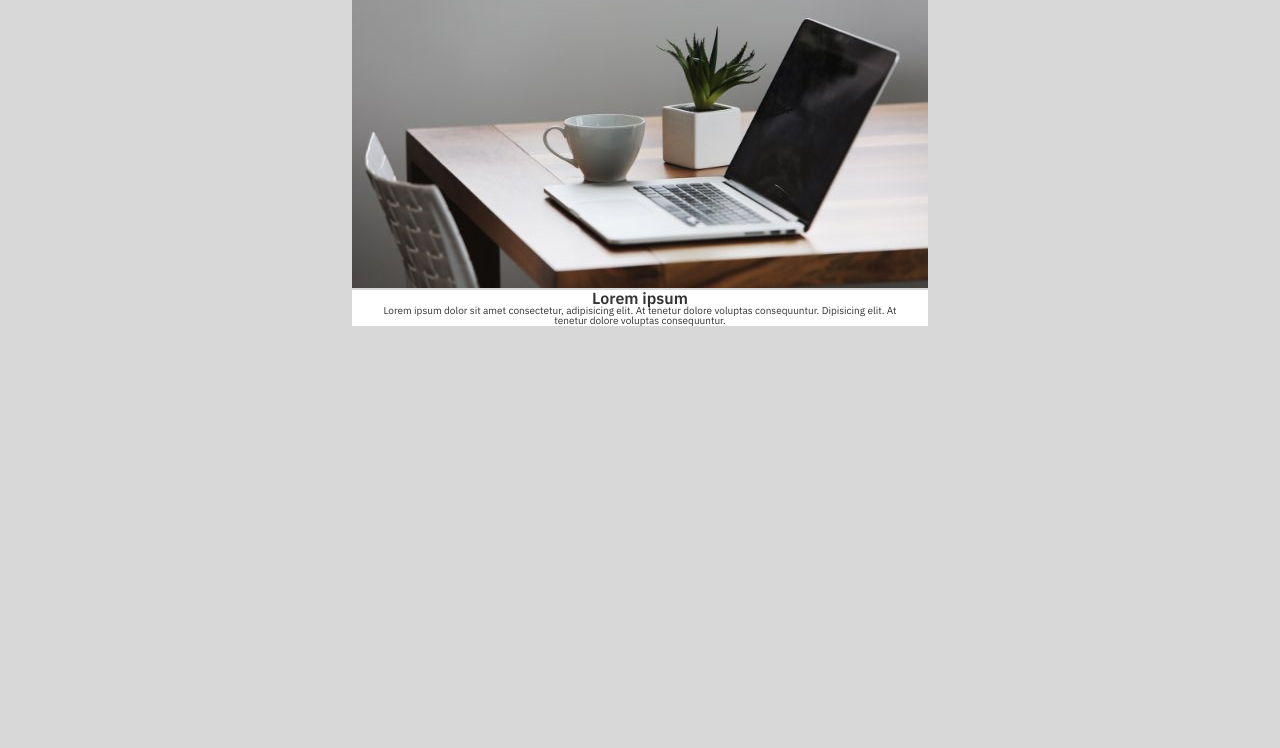
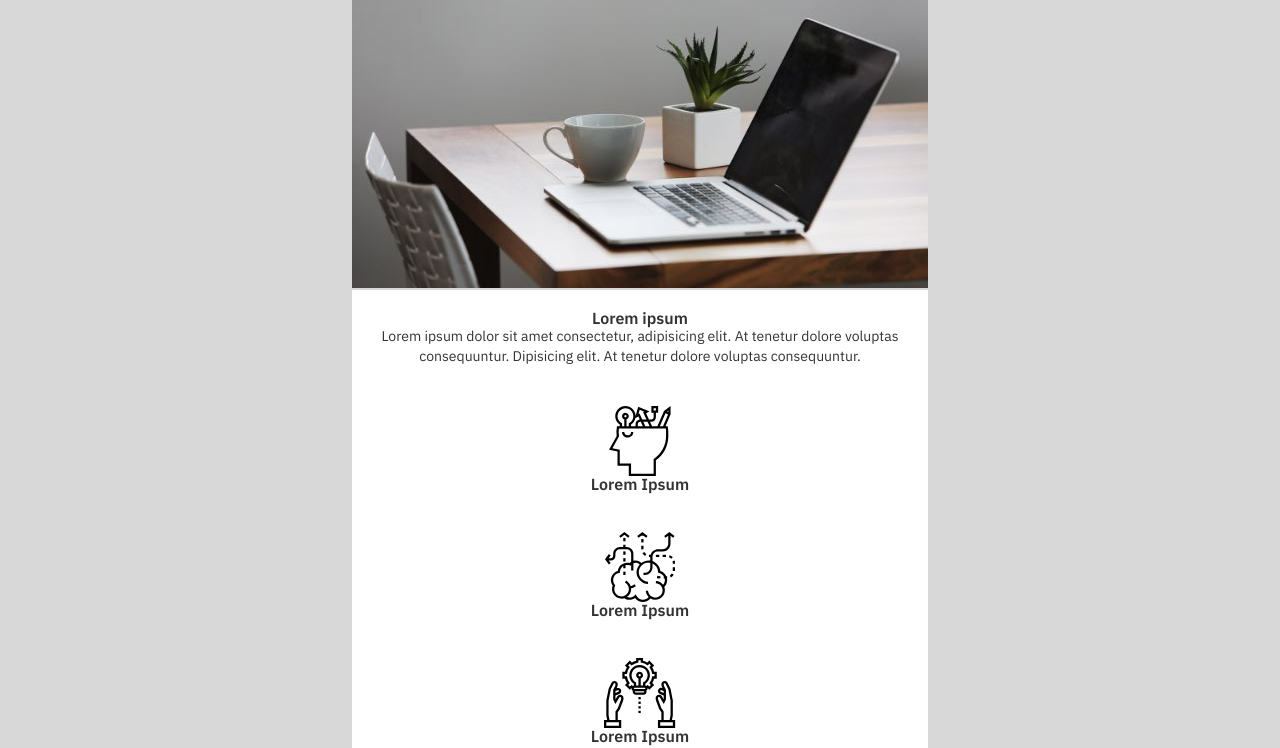
Before and after one commit to OvniDlix/projektjakmabychtml, a plain HTML site: page index.html in a window 1280 px wide. Shown: the part 62-810 px from the top of the page. Drawn offline with Linux system fonts and the light colour scheme.

Commit message:
zmienić picture trzeba teraz

```diff
--- a/css/style.css
+++ b/css/style.css
@@ -10,6 +10,13 @@ body{
 }
 .hidden{
   display: none;
+}
+
+p{
+  font-size: 1.4rem;
+  margin-bottom: 1.2rem;
+  line-height: 2rem;
+  text-align: center;
 }
 
 .container{
@@ -56,6 +63,8 @@ body{
 
 .main-container{
   background: #fff;
+  padding-top: 2rem;
+  padding-bottom: 2rem;
 
 }
 
@@ -68,9 +77,28 @@ body{
   color: #333333;
 }
 
-.main-container > article > header > p{
+.main-container-offers{
   display: flex;
+  flex-direction: column;
+  align-items: center;
+  justify-content: space-around;
+  margin: 4rem 0;
+}
+
+.main-container-offers > figure{
+  display: flex;
+  flex-direction: column;
+  align-items: center;
+  margin-bottom: 4rem;
+}
+
+.main-container-offers > figure:last-child{
+  margin-bottom: 0;
+}
+
+.main-container-offers > figure > figcaption > h3{
+  font-size: 1.6rem;
+  font-family: 'IBM Plex Sans', sans-serif;
+  font-weight: 600;
   text-align: center;
-  font-family: 'IBM Plex Sans', sans-serif;
-  font-weight: 400;
 }
--- a/index.html
+++ b/index.html
@@ -33,11 +33,34 @@
         <h2>Lorem ipsum</h2>
         <p>Lorem ipsum dolor sit amet consectetur, adipisicing elit. At tenetur dolore voluptas consequuntur. Dipisicing elit. At tenetur dolore voluptas consequuntur.</p>
       </header>
+      <div class="main-container-offers">
 
+        <figure>
+          <img src="img/sm-ico-1.png" srcset="img/sm-ico-1.png 1x, img/sm-ico-1@2x.png 2x" alt="Lorem Ipsum">
+          <figcaption><h3>Lorem Ipsum</h3></figcaption>
+        </figure>
 
+        <figure>
+          <img src="img/sm-ico-2.png" srcset="img/sm-ico-2.png 1x, img/sm-ico-2@2x.png 2x" alt="Lorem Ipsum">
+          <figcaption><h3>
+            Lorem Ipsum
+          </h3></figcaption>
+        </figure>
+        <figure>
+          <img src="img/sm-ico-3.png" srcset="img/sm-ico-3.png 1x, img/sm-ico-3@2x.png 2x" alt="Lorem Ipsum">
+          <figcaption><h3>
+            Lorem Ipsum
+          </h3></figcaption>
+        </figure>
+      </div>
+
+  </figure>
+    </div>
       <footer>
+        <p>Lorem ipsum dolor, sit amet consectetur adipisicing elit. Sed vero quod voluptatum nemo cum commodi veritatis! Est, labore delectus. Nesciunt alias similique odio et ab, ullam optio ex fuga iusto? Lorem ipsum dolor, sit amet consectetur adipisicing elit. Doloribus minus amet ratione nihil et distinctio hic reiciendis labore fugiat quod corrupti, velit aspernatur libero inventore corporis, minima provident odio consectetur!
+      </footer>
+    </p>
 
-      </footer>
     </article>
   </main>
 
```
Also changed, not shown: picture.txt (added).
